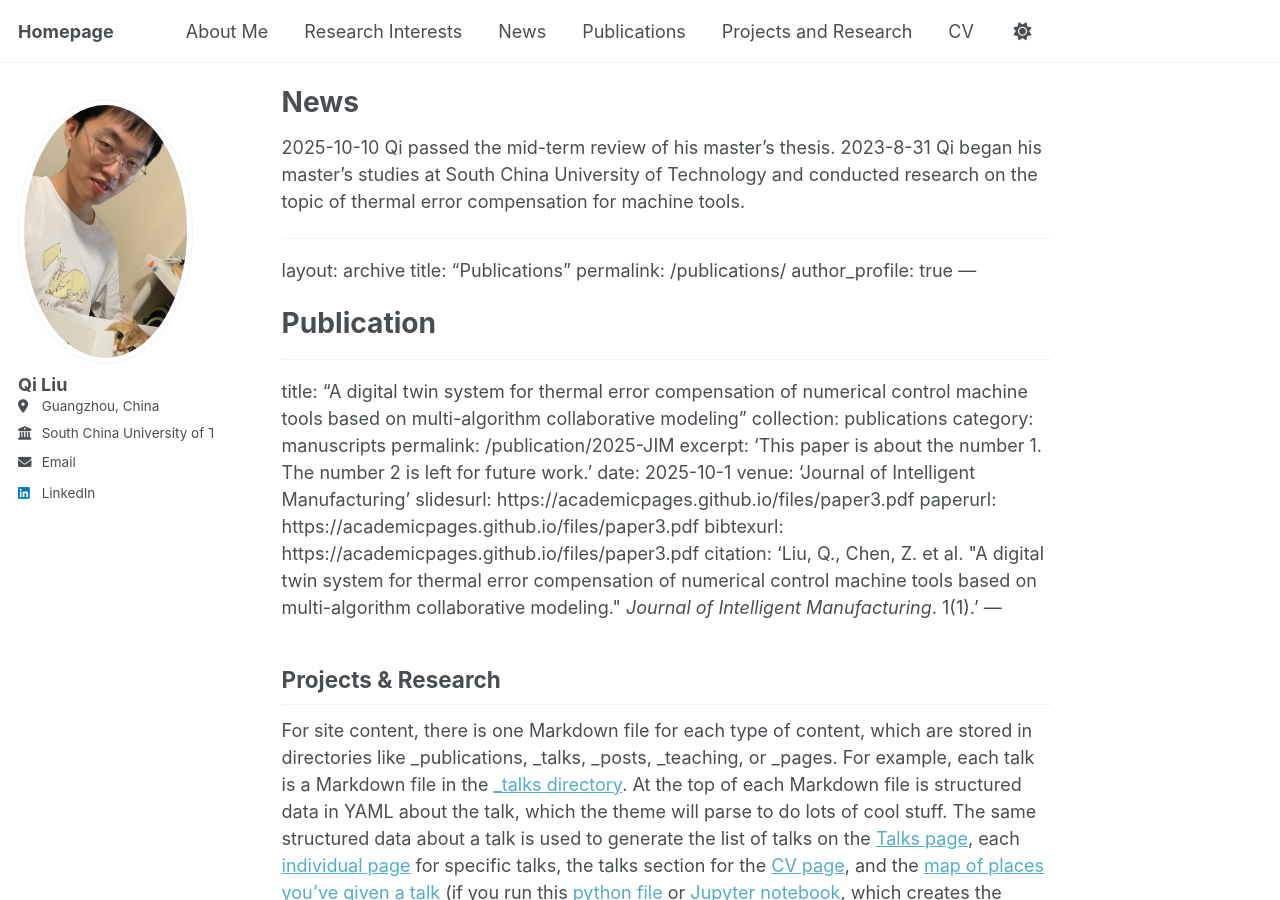
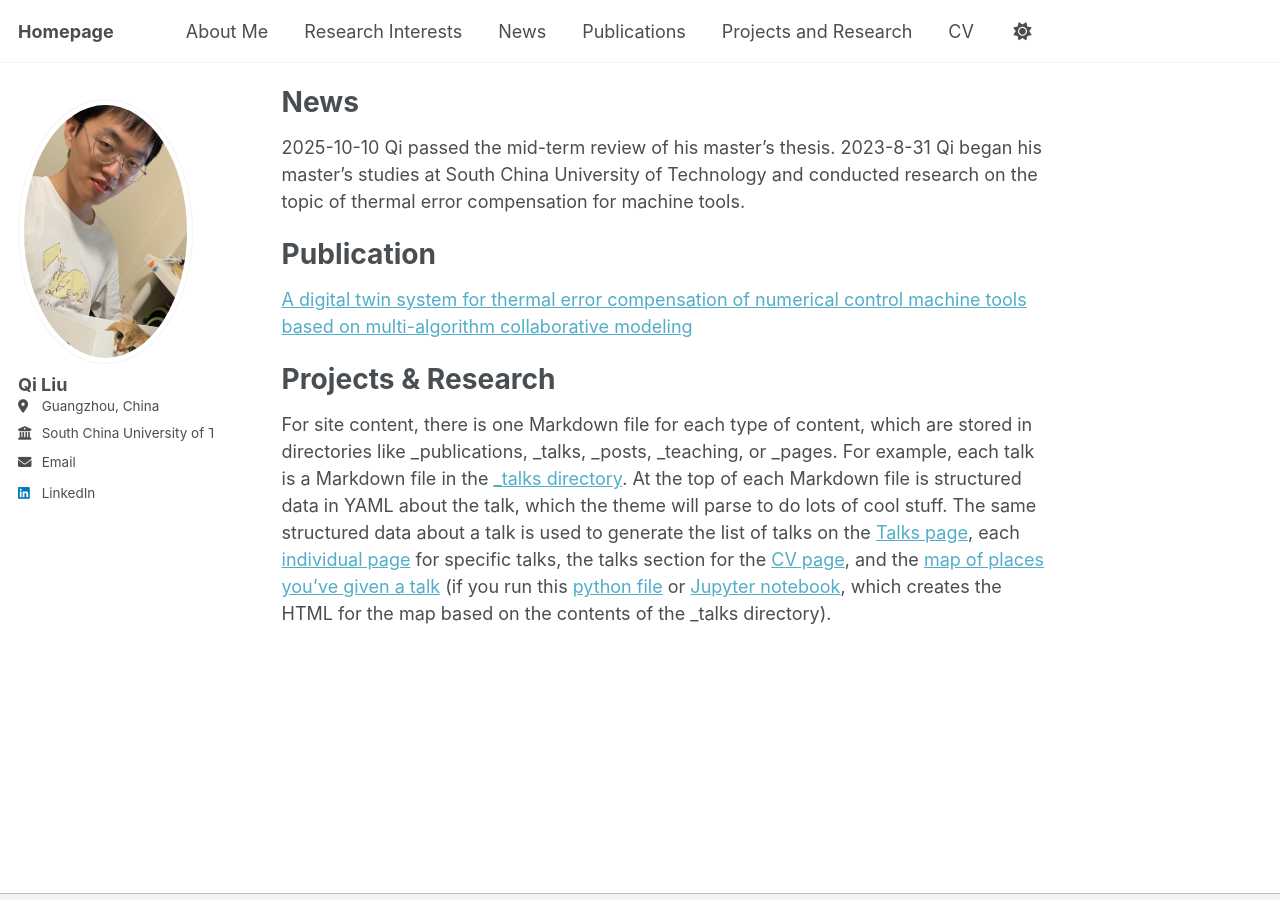
Before and after one commit to qiliu0701/qiliu0701.github.io, a Jekyll site: the page built from _pages/about.md, in a window 1280 px wide and 900 px high, scrolled down 285 px. Built offline with Jekyll 4.4.1, drawn with Linux system fonts in a browser that asks for light colours; a script that is not in the unit is left out.

Commit message:
Update about.md

```diff
--- a/_pages/about.md
+++ b/_pages/about.md
@@ -24,29 +24,10 @@ Qi passed the mid-term review of his master's thesis.
 2023-8-31
 Qi began his master's studies at South China University of Technology and conducted research on the topic of thermal error compensation for machine tools.
 
----
-layout: archive
-title: "Publications"
-permalink: /publications/
-author_profile: true
----
-
 Publication
 ======
----
-title: "A digital twin system for thermal error compensation of numerical control machine tools based on multi-algorithm collaborative modeling"
-collection: publications
-category: manuscripts
-permalink: /publication/2025-JIM
-excerpt: 'This paper is about the number 1. The number 2 is left for future work.'
-date: 2025-10-1
-venue: 'Journal of Intelligent Manufacturing'
-slidesurl: https://academicpages.github.io/files/paper3.pdf
-paperurl: https://academicpages.github.io/files/paper3.pdf
-bibtexurl: https://academicpages.github.io/files/paper3.pdf
-citation: 'Liu, Q., Chen, Z. et al. &quot;A digital twin system for thermal error compensation of numerical control machine tools based on multi-algorithm collaborative modeling.&quot; <i>Journal of Intelligent Manufacturing</i>. 1(1).'
----
+[A digital twin system for thermal error compensation of numerical control machine tools based on multi-algorithm collaborative modeling](/publications/)
 
 Projects & Research
-------
+======
 For site content, there is one Markdown file for each type of content, which are stored in directories like _publications, _talks, _posts, _teaching, or _pages. For example, each talk is a Markdown file in the [_talks directory](https://github.com/academicpages/academicpages.github.io/tree/master/_talks). At the top of each Markdown file is structured data in YAML about the talk, which the theme will parse to do lots of cool stuff. The same structured data about a talk is used to generate the list of talks on the [Talks page](https://academicpages.github.io/talks), each [individual page](https://academicpages.github.io/talks/2012-03-01-talk-1) for specific talks, the talks section for the [CV page](https://academicpages.github.io/cv), and the [map of places you've given a talk](https://academicpages.github.io/talkmap.html) (if you run this [python file](https://github.com/academicpages/academicpages.github.io/blob/master/talkmap.py) or [Jupyter notebook](https://github.com/academicpages/academicpages.github.io/blob/master/talkmap.ipynb), which creates the HTML for the map based on the contents of the _talks directory).
```
